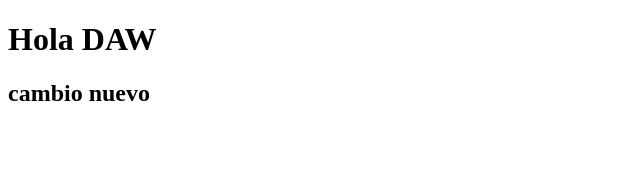
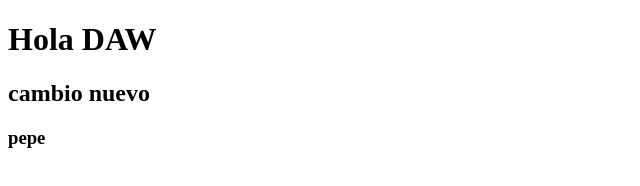
Before and after one commit to presleyp11/primerProyectoPresley, a plain HTML site: page index.html in a window 1280 px wide. Shown: the full height of the page, 0-640 px from the left. Drawn offline with Linux system fonts and the light colour scheme.

Commit message:
añado un h3

```diff
--- a/index.html
+++ b/index.html
@@ -8,5 +8,6 @@
 <body>
     <h1>Hola DAW</h1>
     <h2>cambio nuevo</h2>
+    <h3>pepe</h3>
 </body>
 </html>
```
